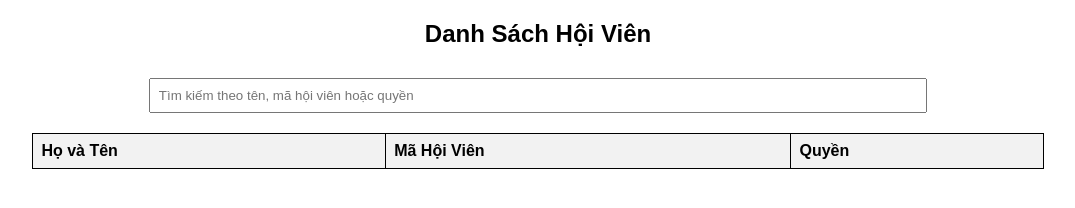
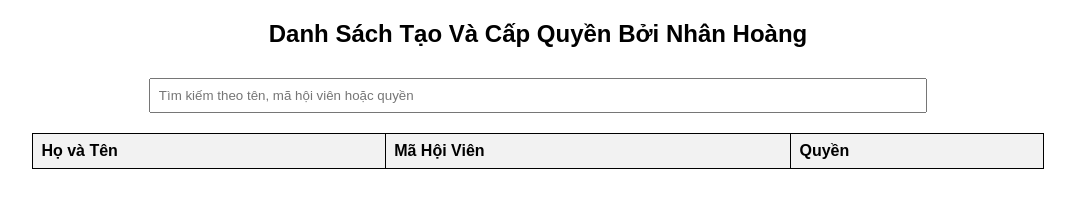
Before and after one commit to nhanhoang034/NhanHoang, a plain HTML site: page index.html in a window 1280 px wide. Shown: the whole page, without its empty margins (102-1177 px from the left). Drawn offline with Linux system fonts and the light colour scheme.

Commit message:
Add files via upload

```diff
--- a/index.html
+++ b/index.html
@@ -30,7 +30,7 @@
     </style>
 </head>
 <body>
-    <h2>Danh Sách Hội Viên</h2>
+    <h2>Danh Sách Tạo Và Cấp Quyền Bởi Nhân Hoàng</h2>
     <input type="text" id="search" placeholder="Tìm kiếm theo tên, mã hội viên hoặc quyền" onkeyup="searchTable()">
     <table>
         <thead>
```
